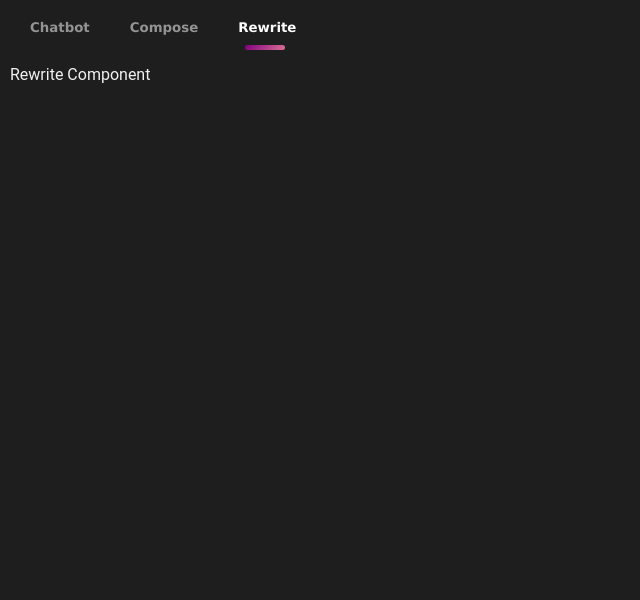
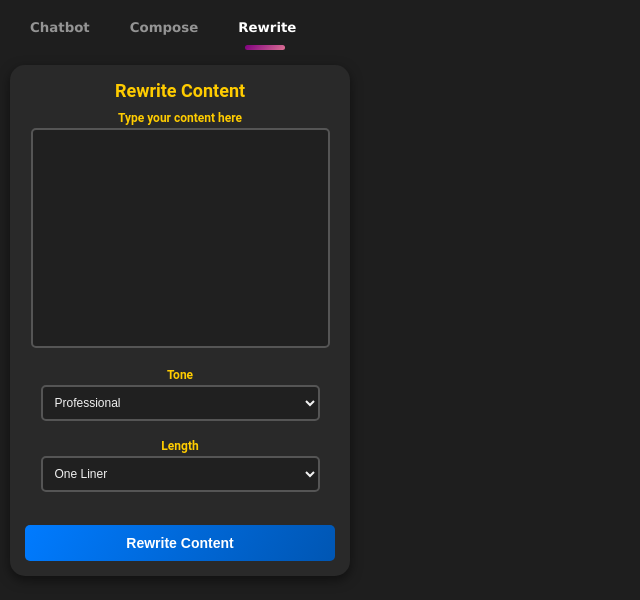
Before and after one commit to madhavmehndiratta/gmail-chrome, a React (Vite) app: page /#/ in a window 1280 px wide. Both pictures are taken after a click on the button "Rewrite". Shown: the top 600 px of the page, without its empty margins (0-640 px from the left). Built offline with nearby package versions, Linux system fonts and the light colour scheme.

Commit message:
added rewrite content feature

```diff
--- a/src/pages/Rewrite.jsx
+++ b/src/pages/Rewrite.jsx
@@ -1,5 +1,135 @@
+import { useState } from "react";
+import ReactMarkdown from "react-markdown";
+import { z } from "zod";
+
+import Loading from "../components/Loading";
+
 const Rewrite = () => {
-  return <>Rewrite Component</>;
+  const [userInput, setUserInput] = useState("");
+  const [response, setResponse] = useState("");
+  const [toneInput, setToneInput] = useState("Professional");
+  const [lengthInput, setLengthInput] = useState("One Liner");
+  const [isGenerated, setIsGenerated] = useState(false);
+  const [isLoading, setIsLoading] = useState(false);
+  const [error, setError] = useState("");
+  const inputSchema = z
+    .string()
+    .min(3, "Input must be at least 3 characters long");
+
+  const generateContent = async () => {
+    try {
+      inputSchema.parse(userInput);
+      setError("");
+    } catch (e) {
+      setError(e.errors[0].message);
+      return;
+    }
+
+    setIsLoading(true);
+    let s = await ai.languageModel.create({
+      systemPrompt:
+        "You are content paraphraser. You have to rewrite the content based on some parameters. Make sure the content look like human generated and not ai generated.",
+    });
+
+    const output = await s.prompt(
+      `Rewrite the content based on the following parameters: content ${userInput}, tone ${toneInput} and length ${lengthInput}`,
+    );
+    setResponse(output.trim());
+    setIsLoading(false);
+    setIsGenerated(true);
+  };
+
+  const handleGoBack = () => {
+    setIsGenerated(false);
+  };
+
+  const copyToClipboard = () => {
+    navigator.clipboard.writeText(response);
+    alert("Content copied to clipboard!");
+  };
+
+  return (
+    <div>
+      {!isGenerated & !isLoading ? (
+        <div className="popup-container">
+          <h3 className="popup-title">Rewrite Content</h3>
+          <div className="input-box">
+            <label htmlFor="subject-input" className="input-label">
+              Type your content here
+            </label>
+            <input
+              id="subject-input"
+              className="input-field"
+              type="text"
+              style={{
+                width: "90%",
+                height: "200px",
+                fontSize: "14px",
+                marginBottom: "10px",
+              }}
+              value={userInput}
+              onChange={(e) => setUserInput(e.target.value)}
+            />
+            {error && <p className="error-message">{error}</p>}
+          </div>
+          <div className="input-box">
+            <label htmlFor="tone-select" className="input-label">
+              Tone
+            </label>
+            <select
+              id="tone-select"
+              className="input-field"
+              onChange={(e) => setToneInput(e.target.value)}
+            >
+              <option value="Professional">Professional</option>
+              <option value="Casual">Casual</option>
+              <option value="Normal">Normal</option>
+            </select>
+          </div>
+
+          <div className="input-box">
+            <label htmlFor="length-select" className="input-label">
+              Length
+            </label>
+            <select
+              id="length-select"
+              className="input-field"
+              onChange={(e) => setLengthInput(e.target.value)}
+            >
+              <option value="One Liner">One Liner</option>
+              <option value="Short">Short</option>
+              <option value="Medium">Medium</option>
+              <option value="Long">Long</option>
+            </select>
+          </div>
+          <button className="submit-button" onClick={generateContent}>
+            Rewrite Content
+          </button>
+        </div>
+      ) : isLoading ? (
+        <div className="popup-container">
+          <Loading />
+        </div>
+      ) : (
+        <>
+          <div className="response-box">
+            <h3>Your Content:</h3>
+            <div className="response-content">
+              <ReactMarkdown>{response}</ReactMarkdown>
+            </div>
+            <div className="response-actions">
+              <button className="copy-button" onClick={copyToClipboard}>
+                Copy Response
+              </button>
+            </div>
+            <button className="go-back-button" onClick={handleGoBack}>
+              Go Back
+            </button>
+          </div>
+        </>
+      )}
+    </div>
+  );
 };
 
 export default Rewrite;
```
